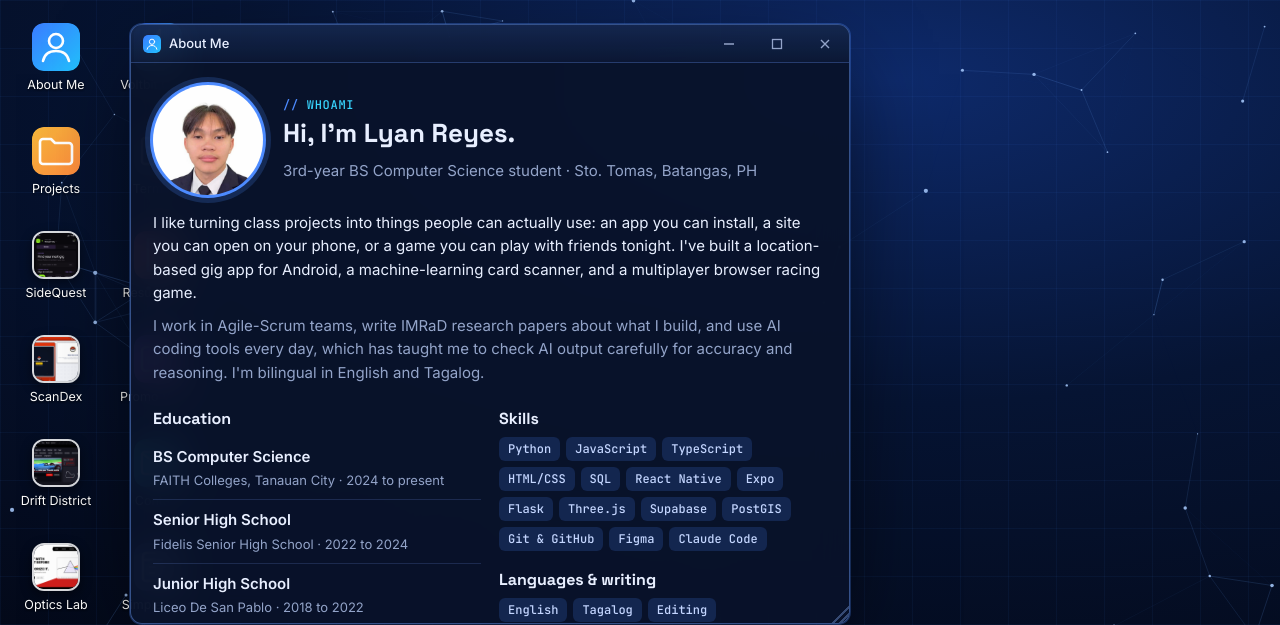
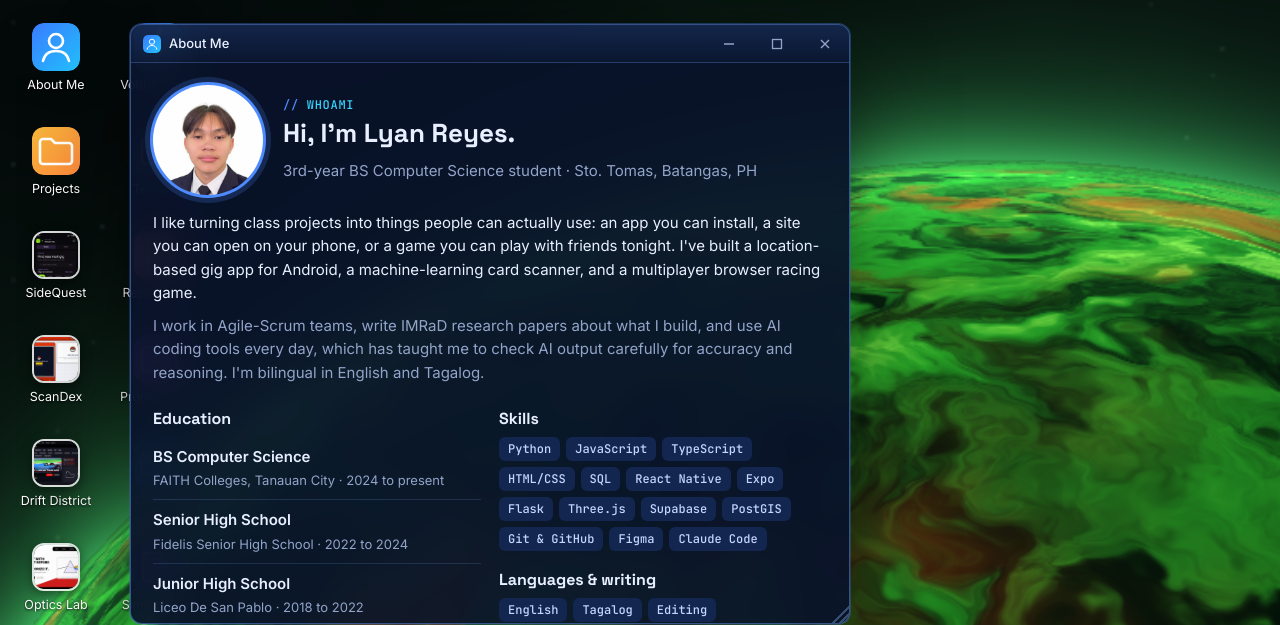
Before and after one commit to lyanreyes/lyanreyes.github.io, a plain HTML site: page index.html in a window 1280 px wide. Shown: the top 625 px of the page. Drawn offline with Linux system fonts and the light colour scheme; animation ran at ten frames a second.

Commit message:
Animated green gas-giant wallpaper, space game backdrop, new email
Co-Authored-By: Claude Opus 5.5 <noreply@anthropic.com>

```diff
--- a/os.css
+++ b/os.css
@@ -20,7 +20,9 @@ img{display:block;max-width:100%}
 #wall{position:fixed;inset:0;width:100%;height:100%;display:block;background:radial-gradient(120% 90% at 70% 10%,#0e2a6b 0%,#061433 45%,#030817 100%)}
 .wall-mark{position:fixed;right:28px;bottom:calc(var(--task-h) + 22px);text-align:right;pointer-events:none;opacity:.9}
 .wall-mark h1{font:700 clamp(28px,4vw,46px)/1 var(--display);letter-spacing:-.02em;background:linear-gradient(100deg,#fff,#9cc2ff 40%,var(--accent-2));-webkit-background-clip:text;background-clip:text;color:transparent}
-.wall-mark p{font:500 13px var(--mono);color:#8fb1ff;margin-top:8px;letter-spacing:.04em}
+.wall-mark p{font:500 13px var(--mono);color:#d8ffe0;margin-top:8px;letter-spacing:.04em;text-shadow:0 1px 6px #000}
+.wall-mark{filter:drop-shadow(0 2px 14px rgba(0,0,0,.85))}
+.icon span{text-shadow:0 1px 4px #000,0 0 10px rgba(0,0,0,.8)}
 
 /* desktop icons */
 #desktop{position:fixed;inset:0 0 var(--task-h) 0;padding:14px 10px;display:grid;grid-auto-flow:column;grid-template-rows:repeat(auto-fill,100px);grid-auto-columns:96px;gap:4px 6px;align-content:start}
--- a/os.js
+++ b/os.js
@@ -482,8 +482,78 @@
     return () => { alive = false; cancelAnimationFrame(raf); ro.disconnect(); };
   }
 
-  /* ---------- wallpaper: blueprint constellation ---------- */
-  (function wallpaper() {
+  /* ---------- wallpaper: animated gas-giant planet (WebGL shader, original) ---------- */
+  function planetWallpaper() {
+    const c = $("#wall"); const gl = c.getContext("webgl", { antialias: false, alpha: false, powerPreference: "low-power" });
+    if (!gl) return false;
+    const VS = "attribute vec2 p;void main(){gl_Position=vec4(p,0.,1.);}";
+    const FS = `precision highp float;
+uniform vec2 R;uniform float T;uniform vec2 M;
+float h1(vec2 p){return fract(sin(dot(p,vec2(127.1,311.7)))*43758.5453);}
+float nz(vec2 p){vec2 i=floor(p),f=fract(p);vec2 u=f*f*(3.-2.*f);
+ return mix(mix(h1(i),h1(i+vec2(1.,0.)),u.x),mix(h1(i+vec2(0.,1.)),h1(i+vec2(1.,1.)),u.x),u.y);}
+float fbm(vec2 p){float v=0.,a=.5;mat2 m=mat2(1.6,1.2,-1.2,1.6);for(int i=0;i<5;i++){v+=a*nz(p);p=m*p;a*=.5;}return v;}
+void main(){
+ vec2 uv=(gl_FragCoord.xy-.5*R)/R.y; uv+=M*.015;
+ float asp=R.x/R.y;
+ /* stars */
+ vec2 sp=gl_FragCoord.xy/R.y*90.; vec2 cell=floor(sp); float rnd=h1(cell);
+ float star=step(.993,rnd)*(.5+.5*sin(T*1.7+rnd*60.))*smoothstep(.5,.0,length(fract(sp)-.5));
+ vec3 col=vec3(.004,.008,.016)+vec3(.85,.95,1.)*star;
+ col+=vec3(.02,.06,.04)*fbm(uv*2.+T*.01);
+ /* planet: huge sphere rising from the lower right */
+ vec2 c=vec2(asp>1.?.45:.15,-1.25); float pr=asp>1.?1.55:1.3;
+ vec2 q=(uv-c)/pr; float d=length(q);
+ vec3 L=normalize(vec3(-.55,.75,.45));
+ if(d<1.){
+  float z=sqrt(1.-d*d); vec3 n=vec3(q,z);
+  vec2 s=q/(z+.35)*2.2; s.x+=T*.012;
+  vec2 w=vec2(fbm(s*1.4+vec2(0.,T*.02)),fbm(s*1.4+vec2(5.2,1.3)-T*.018));
+  vec2 w2=vec2(fbm(s*2.+3.8*w+vec2(1.7,9.2)+T*.03),fbm(s*2.+3.8*w+vec2(8.3,2.8)-T*.02));
+  float f=fbm(s*2.6+4.2*w2);
+  vec3 deep=vec3(.01,.07,.03),mid=vec3(.12,.55,.12),bright=vec3(.62,.95,.3),hot=vec3(.95,.42,.08),ember=vec3(.45,.1,.03);
+  vec3 a=mix(deep,mid,smoothstep(.25,.65,f));
+  a=mix(a,bright,smoothstep(.62,.9,f)*.75);
+  float o=smoothstep(.42,.72,w2.x)*smoothstep(.3,.7,fbm(s*.7+vec2(3.,7.)+T*.01));
+  a=mix(a,mix(ember,hot,f),o*.85);
+  a+=vec3(.7,1.,.4)*pow(smoothstep(.55,.95,f),6.)*.35;
+  float lit=clamp(dot(n,L),0.,1.);
+  a*=.08+1.15*lit;
+  a*=smoothstep(0.,.18,z);
+  col=a;
+ }
+ /* atmosphere glow on the rim */
+ float rim=exp(-abs(d-1.)*pr*16.);
+ float side=clamp(dot(normalize(vec3(q,.2)),L)*.8+.35,0.,1.);
+ col+=vec3(.3,.95,.45)*rim*.55*side;
+ col+=vec3(.15,.5,.25)*exp(-max(d-1.,0.)*pr*4.)*.12*side*step(1.,d);
+ col=pow(col,vec3(.95));
+ gl_FragColor=vec4(col,1.);
+}`;
+    const sh = (t, s) => { const o = gl.createShader(t); gl.shaderSource(o, s); gl.compileShader(o); if (!gl.getShaderParameter(o, gl.COMPILE_STATUS)) throw new Error(gl.getShaderInfoLog(o)); return o; };
+    let prog;
+    try { prog = gl.createProgram(); gl.attachShader(prog, sh(gl.VERTEX_SHADER, VS)); gl.attachShader(prog, sh(gl.FRAGMENT_SHADER, FS)); gl.linkProgram(prog); if (!gl.getProgramParameter(prog, gl.LINK_STATUS)) throw 0; } catch (e) { return false; }
+    gl.useProgram(prog);
+    const buf = gl.createBuffer(); gl.bindBuffer(gl.ARRAY_BUFFER, buf); gl.bufferData(gl.ARRAY_BUFFER, new Float32Array([-1, -1, 3, -1, -1, 3]), gl.STATIC_DRAW);
+    const loc = gl.getAttribLocation(prog, "p"); gl.enableVertexAttribArray(loc); gl.vertexAttribPointer(loc, 2, gl.FLOAT, false, 0, 0);
+    const uR = gl.getUniformLocation(prog, "R"), uT = gl.getUniformLocation(prog, "T"), uM = gl.getUniformLocation(prog, "M");
+    const still = matchMedia("(prefers-reduced-motion:reduce)").matches;
+    let mx = 0, my = 0, tmx = 0, tmy = 0, last = 0;
+    addEventListener("pointermove", e => { tmx = e.clientX / innerWidth - .5; tmy = .5 - e.clientY / innerHeight; });
+    function size() { const sc = (isMobile() ? .5 : .6) * Math.min(devicePixelRatio || 1, 2); c.width = Math.round(innerWidth * sc); c.height = Math.round(innerHeight * sc); gl.viewport(0, 0, c.width, c.height); }
+    function draw(t) {
+      mx += (tmx - mx) * .05; my += (tmy - my) * .05;
+      gl.uniform2f(uR, c.width, c.height); gl.uniform1f(uT, 40 + t / 1000); gl.uniform2f(uM, mx, my);
+      gl.drawArrays(gl.TRIANGLES, 0, 3);
+    }
+    function loop(t) { if (document.hidden) return; if (t - last > 33) { last = t; draw(t); } requestAnimationFrame(loop); }
+    size(); c.style.imageRendering = "auto";
+    if (still) draw(0); else requestAnimationFrame(loop);
+    addEventListener("resize", () => { size(); draw(performance.now()); });
+    document.addEventListener("visibilitychange", () => { if (!document.hidden && !still) requestAnimationFrame(loop); });
+    return true;
+  }
+  if (!planetWallpaper()) (function wallpaper() {
     const c = $("#wall"), x = c.getContext("2d"); let w, h, pts, dpr;
     const still = matchMedia("(prefers-reduced-motion:reduce)").matches;
     function init() { dpr = Math.min(devicePixelRatio || 1, 2); w = innerWidth; h = innerHeight; c.width = w * dpr; c.height = h * dpr; x.setTransform(dpr, 0, 0, dpr, 0, 0); const n = Math.round(Math.min(110, w * h / 14000)); pts = Array.from({ length: n }, () => ({ x: Math.random() * w, y: Math.random() * h, vx: (Math.random() - .5) * .25, vy: (Math.random() - .5) * .25, r: Math.random() * 1.6 + .6 })); }
```
